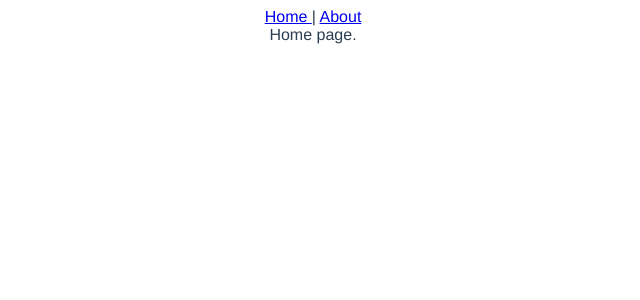
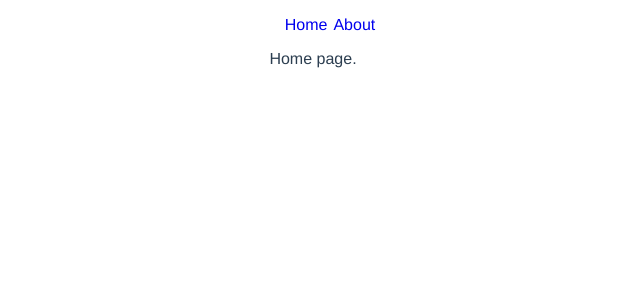
Before and after one commit to whatsaaaa/vue3-template, a Vue app: page / in a window 1280 px wide. Shown: the top 300 px of the page, without its empty margins (327-967 px from the left). Built offline with nearby package versions, Linux system fonts and the light colour scheme.

Commit message:
Done with basic nav components

```diff
--- a/src/App.vue
+++ b/src/App.vue
@@ -1,14 +1,12 @@
 <template>
-  <div id="app">
-    <!--
+  <!--
     By binding the `key` to `$route.fullPath`, we are
     forcing the "replacement" of the RouterView component,
     event when routes are using the same component. With
     this approach it will treat them as distinct and create
     the component again.
     -->
-    <RouterView :key="$route.fullPath" />
-  </div>
+  <RouterView :key="$route.fullPath" />
 </template>
 
 <!-- This should generally be the only global CSS in the app. -->
--- a/src/components/NavBarRoutes.vue
+++ b/src/components/NavBarRoutes.vue
@@ -1,6 +1,9 @@
 <script>
+import BaseLink from './_BaseLink';
+
 export default {
   name: 'NavBarRoutes',
+  components: { BaseLink },
   props: {
     routes: {
       type: Array,
@@ -11,5 +14,16 @@ export default {
 </script>
 
 <template>
-  <div>Hi</div>
+  <ul>
+    <li
+      v-for="route in routes"
+      :key="route.name"
+    >
+      <BaseLink
+        :to="route"
+      >
+        {{ route.title }}
+      </BaseLink>
+    </li>
+  </ul>
 </template>
--- a/src/components/TheNavBar.vue
+++ b/src/components/TheNavBar.vue
@@ -1,8 +1,14 @@
 <script>
+import NavBarRoutes from './NavBarRoutes';
+
 export default {
+  name: 'TheNavBar',
+  components: {
+    NavBarRoutes
+  },
   data() {
     return {
-      persistentNavRoutes: [
+      navRoutes: [
         {
           name: 'home',
           title: 'Home'
@@ -18,5 +24,28 @@ export default {
 </script>
 
 <template>
-  <ul class="theNavBar" />
+  <div class="theNavBar">
+    <NavBarRoutes :routes="navRoutes" />
+  </div>
 </template>
+
+<style lang="scss">
+.theNavBar {
+  padding: 0;
+  margin: 0 0 12px;
+  text-align: center;
+
+  > ul {
+    list-style-type: none;
+
+    > li {
+      display: inline-block;
+      margin-right: 6px;
+
+      > a {
+        text-decoration: none;
+      }
+    }
+  }
+}
+</style>
--- a/src/router/layouts/MainLayout.vue
+++ b/src/router/layouts/MainLayout.vue
@@ -1,17 +1,16 @@
 <script>
+import TheNavBar from '../../components/TheNavBar';
+
 export default {
-
+  components: {
+    TheNavBar
+  }
 };
 </script>
 
 <template>
   <div class="mainLayout">
-    <RouterLink to="/">
-      Home
-    </RouterLink> |
-    <RouterLink to="/about">
-      About
-    </RouterLink>
+    <TheNavBar />
     <slot />
   </div>
 </template>
```
